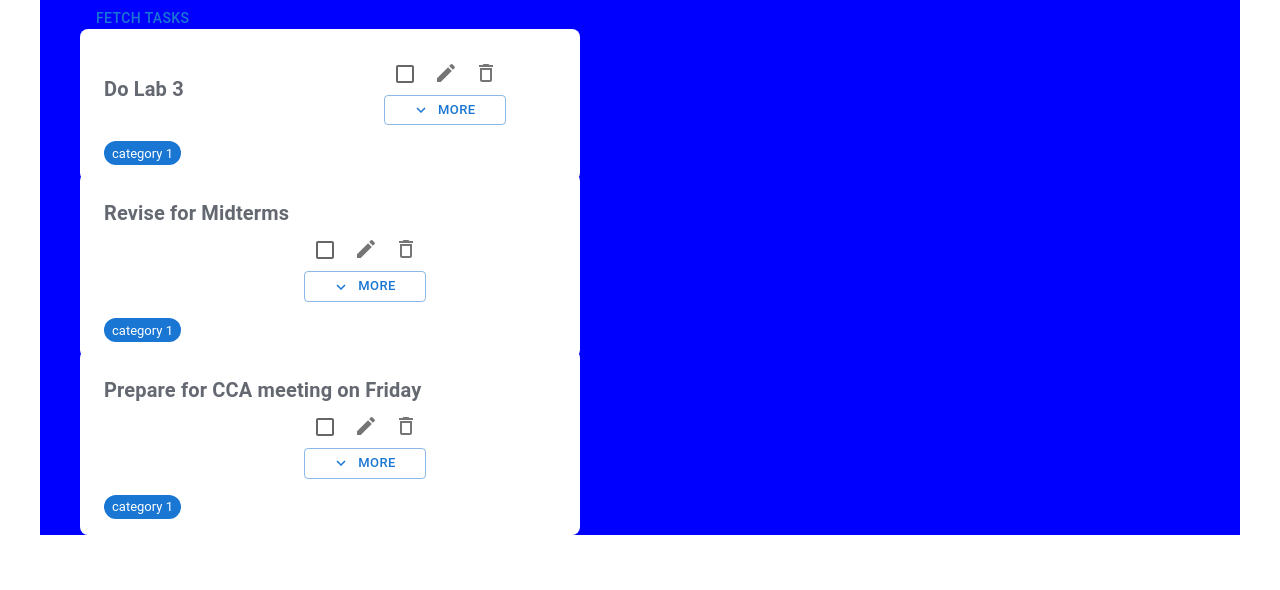
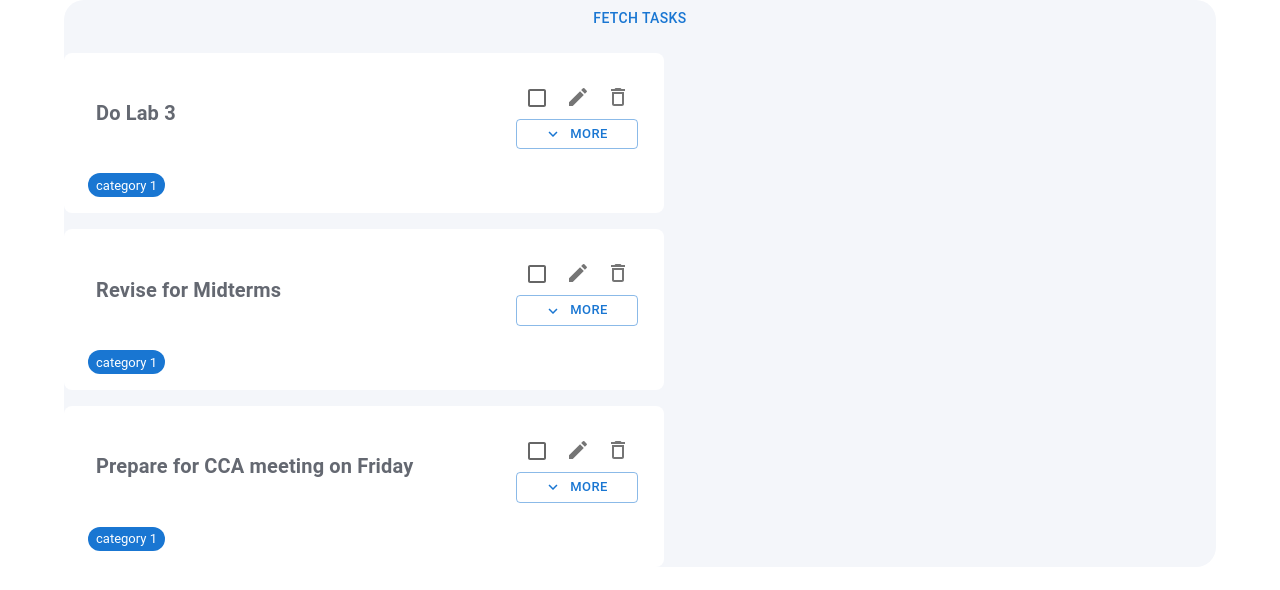
Before and after one commit to jamesyeap/tomato_frontend, a React (Create React App) app: page / in a window 1280 px wide. Both pictures are taken after a click on the button "FETCH TASKS". Shown: the top 590 px of the page. Built offline with nearby package versions, Linux system fonts and the light colour scheme.

Commit message:
Change background color of text to indicate that editing is in progress

```diff
--- a/src/App.tsx
+++ b/src/App.tsx
@@ -14,7 +14,7 @@ import { store } from './store'
 function App() {
   return (
     <Provider store={store}>
-      <Container sx={{bgcolor: 'blue'}}>
+      <Container>
         {/* <DeletableCategory />
         <Category /> */}
 
--- a/src/components/Task/Task.tsx
+++ b/src/components/Task/Task.tsx
@@ -6,6 +6,8 @@ import EditIcon from '@mui/icons-material/Edit';
 import DeleteOutlineIcon from '@mui/icons-material/DeleteOutline';
 import ExpandLessIcon from '@mui/icons-material/ExpandLess';
 import ExpandMoreIcon from '@mui/icons-material/ExpandMore';
+import SaveAsIcon from '@mui/icons-material/SaveAs';
+import HighlightOffIcon from '@mui/icons-material/HighlightOff';
 
 interface TaskProps {
 	name:string,
@@ -14,11 +16,35 @@ interface TaskProps {
 
 export default function Task(props:TaskProps) {
 	const [isExpanded, setIsExpanded] = useState(false);
+	const [isEditing, setIsEditing] = useState(false);
 
+	// handles completion of Tasks
+	const handleComplete = () => {
+		// TODO
+	}
+
+	// handles deletion of Tasks
+	const handleDelete = () => {
+		// TODO
+	}
+
+	// handles editing of Tasks
+	const handleStartEdit = () => {
+		// TODO
+		setIsEditing(true);
+	}
+	const handleDiscardEdit = () => {
+		// TODO
+		setIsEditing(false);
+	}
+	const handleSaveEdit = () => {
+		// TODO
+	}
+
+	// handles expansion and minimizing of Tasks
 	const handleExpand = () => {
 		setIsExpanded(true);
 	}
-
 	const handleMinimize = () => {
 		setIsExpanded(false);
 	}
@@ -32,7 +58,7 @@ export default function Task(props:TaskProps) {
 	spacing={1}
 	borderRadius={2}
 	bgcolor='white'
-	maxWidth={500}
+	width={600}
 	padding={2}
 	>
 		<Grid item>
@@ -41,23 +67,28 @@ export default function Task(props:TaskProps) {
 			direction="row"
 			justifyContent="space-between"
 			alignItems="center"
-			// spacing={5}
-			xs='auto'
+			width={550}
 			>
+
 				<Grid item>
-					<Typography variant="h6" sx={{fontWeight: 'bold', color: '#646871'}}>{props.name}</Typography>
+					{isEditing
+						? <Typography variant="h6" sx={{fontWeight: 'bold', color: '#646871', bgcolor:'#F4F6FA', width: 400, borderRadius: 5, padding: 1}}>{props.name}</Typography>
+						: <Typography variant="h6" sx={{fontWeight: 'bold', color: '#646871', width: 400, borderRadius: 5, padding: 1}}>{props.name}</Typography>
+					}
 				</Grid>
 
+
 				<Grid item>
-					<Stack marginLeft={25}>
+					<Stack>
 						{/* Button-Group with "COMPLETE", "EDIT" and "DELETE" functions */}
-						<Grid container>
+						{!isEditing
+							? (<Grid container>
 								<Grid item>
 									<Checkbox />
 								</Grid>
 
 								<Grid item>
-								<IconButton>
+									<IconButton onClick={handleStartEdit}>
 										<EditIcon />
 									</IconButton>
 								</Grid>
@@ -67,11 +98,27 @@ export default function Task(props:TaskProps) {
 										<DeleteOutlineIcon />
 									</IconButton>
 								</Grid>
+							</Grid>)
+							: (<Grid container>
+								<Grid item>
+									<IconButton>
+										<SaveAsIcon />
+									</IconButton>
 								</Grid>
 
-						{isExpanded
+								<Grid item>
+									<IconButton onClick={handleDiscardEdit}>
+										<HighlightOffIcon />
+									</IconButton>
+								</Grid>
+							</Grid>)
+						}
+
+						{!isEditing
+							? isExpanded
 						 		? (<Button variant="outlined" startIcon={<ExpandLessIcon/>} size="small" onClick={handleMinimize}>Less</Button>)
 						 		: (<Button variant="outlined" startIcon={<ExpandMoreIcon />} size="small" onClick={handleExpand}>More</Button>)
+							: null
 						}
 					</Stack>
 				</Grid>
@@ -83,6 +130,10 @@ export default function Task(props:TaskProps) {
 		</Grid>
 
 		<Grid item>
+			{isEditing && (<Typography variant="body2" paragraph={true} sx={{color: '#A9ACAD', bgcolor:'#F4F6FA', width: 530, borderRadius: 5, padding: 1}}>{props.description}</Typography>)}
+		</Grid>
+
+		<Grid item>
 			<Grid container><Category name="category 1"/></Grid>
 		</Grid>
 	</Grid>
--- a/src/sections/Tasks/Tasks.tsx
+++ b/src/sections/Tasks/Tasks.tsx
@@ -1,7 +1,7 @@
 /* Section that holds all tasks */
 import { useDispatch, useSelector } from 'react-redux'
 import { RootState } from '../../store';
-import { Button, Container } from '@mui/material';
+import { Button, Stack } from '@mui/material';
 import Task from '../../components/Task/Task'
 
 import { fetchAllTasksAsync } from '../../sections/Tasks/TasksSlice';
@@ -16,12 +16,15 @@ export default function Tasks() {
 	}
 
 	return (
-		<Container>
+		<Stack
+		sx={{bgcolor: '#F4F6FA', borderRadius: 5}}
+		spacing={2}
+		>
 			<Button onClick={handleFetchTasks}>Fetch Tasks</Button>
 
 			{tasksList.map((t:any) => (
 				<Task name={t.name} description={t.description} />
 			))}
-		</Container>
+		</Stack>
 	)
 }
```
Lines whose indentation alone changed are shown as unchanged.
